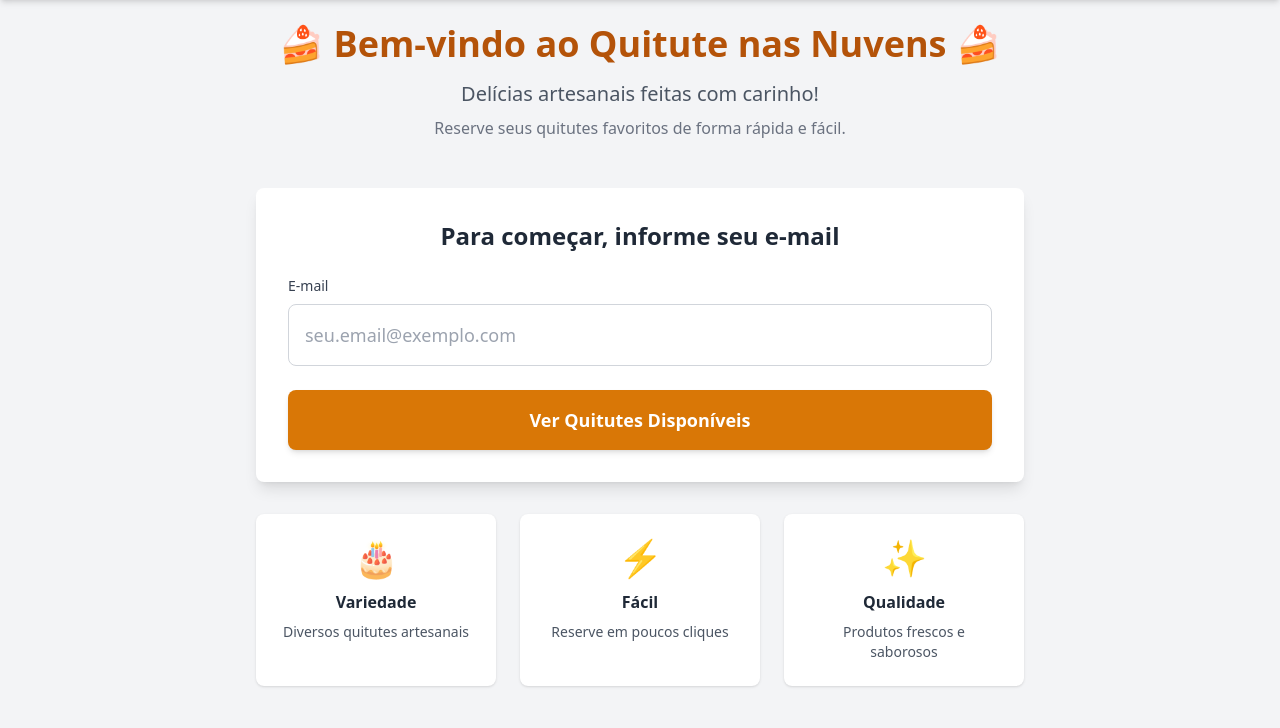
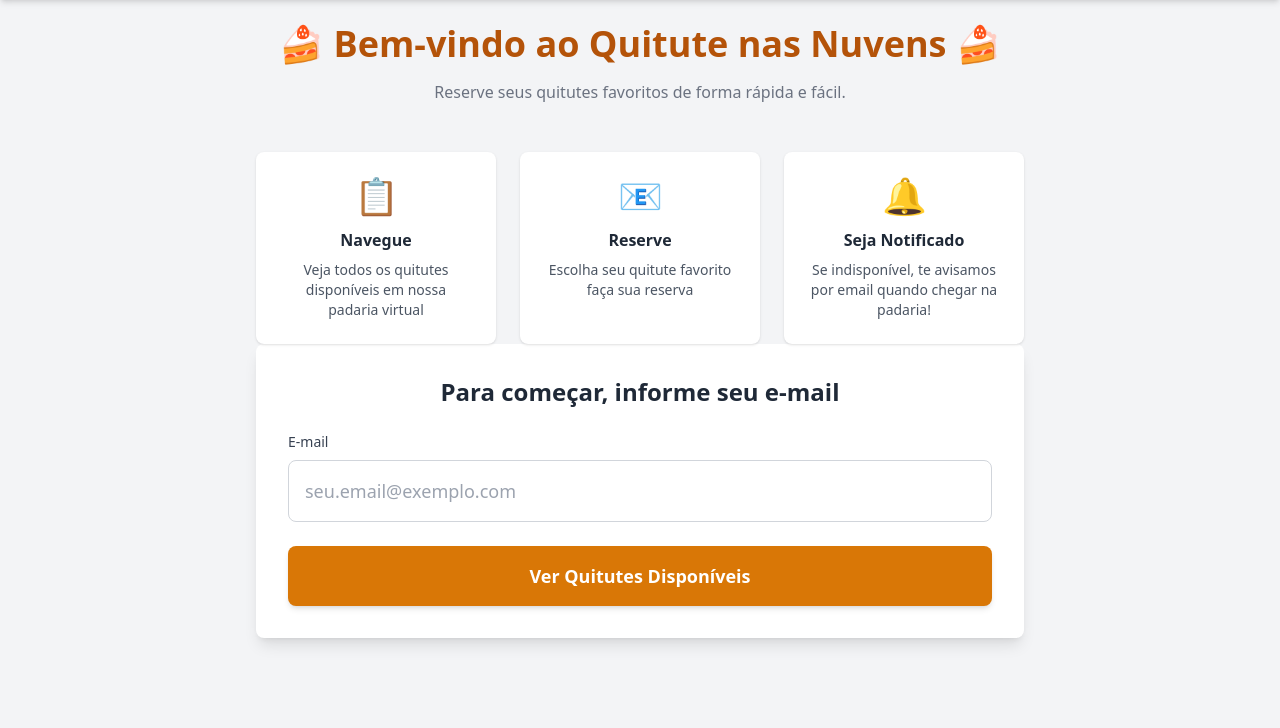
Before and after one commit to livlutz/INF1304-T2, a Django app: page / in a window 1280 px wide. Shown: the part 72-800 px from the top of the page. Run offline with Django 5.2, Linux system fonts and the light colour scheme; some libraries are stand-ins or nearby versions.

Commit message:
ajustando html

```diff
--- a/quitute_nas_nuvens/views.py
+++ b/quitute_nas_nuvens/views.py
@@ -4,6 +4,7 @@ Views principais do projeto Quitute nas Nuvens.
 
 from django.shortcuts import render, redirect
 from django.views import View
+from consumidor.models import Item
 
 
 class HomepageView(View):
--- a/templates/items/homepage.html
+++ b/templates/items/homepage.html
@@ -5,8 +5,25 @@
 <div class="max-w-3xl mx-auto">
     <div class="text-center mb-12">
         <h2 class="text-4xl font-bold text-amber-700 mb-4">🍰 Bem-vindo ao Quitute nas Nuvens 🍰</h2>
-        <p class="text-xl text-gray-600 mb-2">Delícias artesanais feitas com carinho!</p>
         <p class="text-gray-500">Reserve seus quitutes favoritos de forma rápida e fácil.</p>
+    </div>
+
+    <div class="grid grid-cols-1 md:grid-cols-3 gap-6 text-center">
+        <div class="bg-white p-6 rounded-lg shadow">
+            <div class="text-4xl mb-3">📋</div>
+            <h4 class="font-bold text-gray-800 mb-2">Navegue</h4>
+            <p class="text-gray-600 text-sm">Veja todos os quitutes disponíveis em nossa padaria virtual</p>
+        </div>
+        <div class="bg-white p-6 rounded-lg shadow">
+            <div class="text-4xl mb-3">📧</div>
+            <h4 class="font-bold text-gray-800 mb-2">Reserve</h4>
+            <p class="text-gray-600 text-sm">Escolha seu quitute favorito faça sua reserva</p>
+        </div>
+        <div class="bg-white p-6 rounded-lg shadow">
+            <div class="text-4xl mb-3">🔔</div>
+            <h4 class="font-bold text-gray-800 mb-2">Seja Notificado</h4>
+            <p class="text-gray-600 text-sm">Se indisponível, te avisamos por email quando chegar na padaria!</p>
+        </div>
     </div>
 
     <div class="bg-white rounded-lg shadow-lg p-8 mb-8">
@@ -28,22 +45,5 @@
         </form>
     </div>
 
-    <div class="grid grid-cols-1 md:grid-cols-3 gap-6 text-center">
-        <div class="bg-white p-6 rounded-lg shadow">
-            <div class="text-4xl mb-3">🎂</div>
-            <h4 class="font-bold text-gray-800 mb-2">Variedade</h4>
-            <p class="text-gray-600 text-sm">Diversos quitutes artesanais</p>
-        </div>
-        <div class="bg-white p-6 rounded-lg shadow">
-            <div class="text-4xl mb-3">⚡</div>
-            <h4 class="font-bold text-gray-800 mb-2">Fácil</h4>
-            <p class="text-gray-600 text-sm">Reserve em poucos cliques</p>
-        </div>
-        <div class="bg-white p-6 rounded-lg shadow">
-            <div class="text-4xl mb-3">✨</div>
-            <h4 class="font-bold text-gray-800 mb-2">Qualidade</h4>
-            <p class="text-gray-600 text-sm">Produtos frescos e saborosos</p>
-        </div>
-    </div>
 </div>
 {% endblock %}
--- a/templates/items/list.html
+++ b/templates/items/list.html
@@ -32,7 +32,6 @@
     {% empty %}
     <div class="col-span-full text-center text-gray-500 py-8">
         <p class="text-xl">Nenhum quitute disponível no momento.</p>
-        <p class="mt-2">Volte em breve para conferir nossas delícias!</p>
     </div>
     {% endfor %}
 </div>
```
